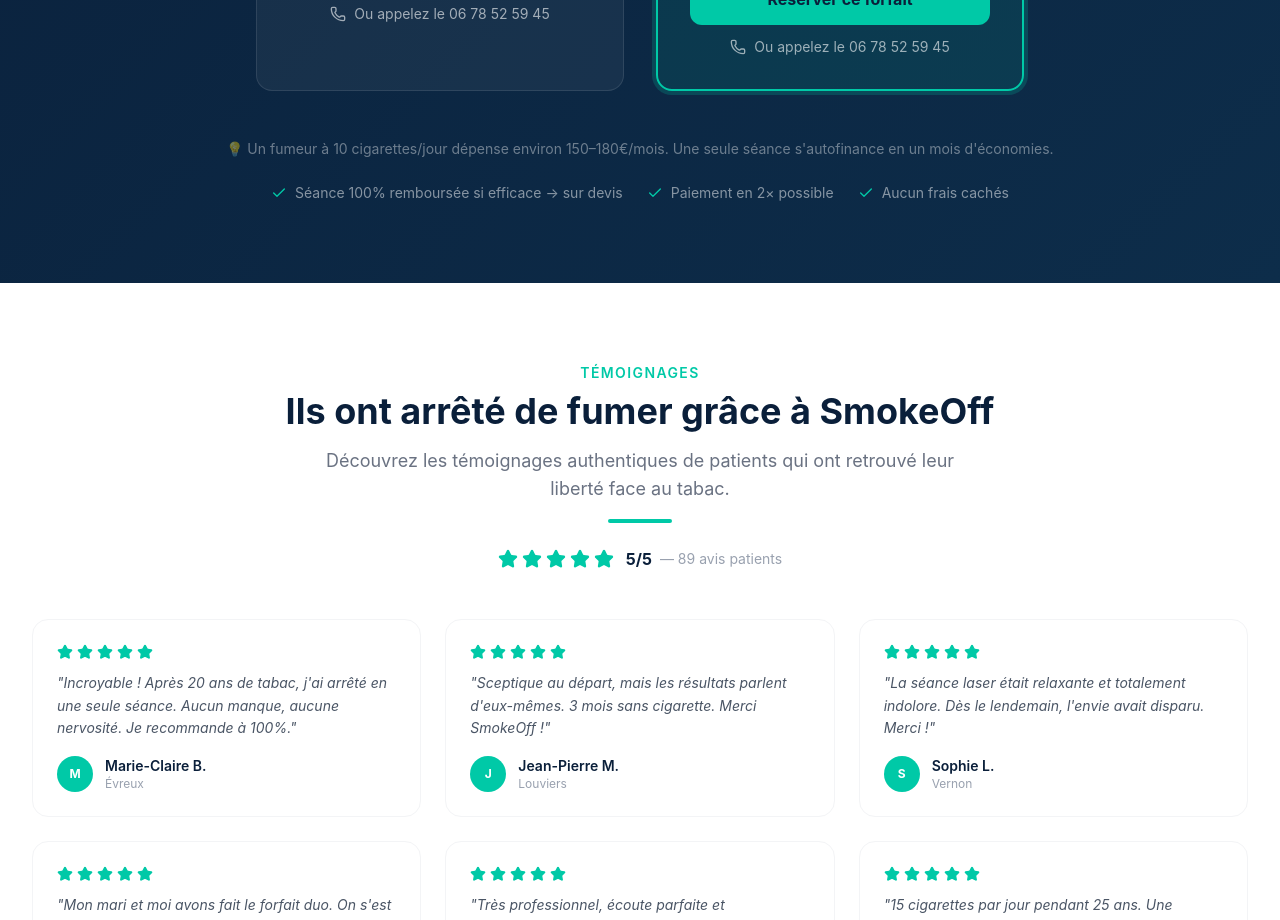
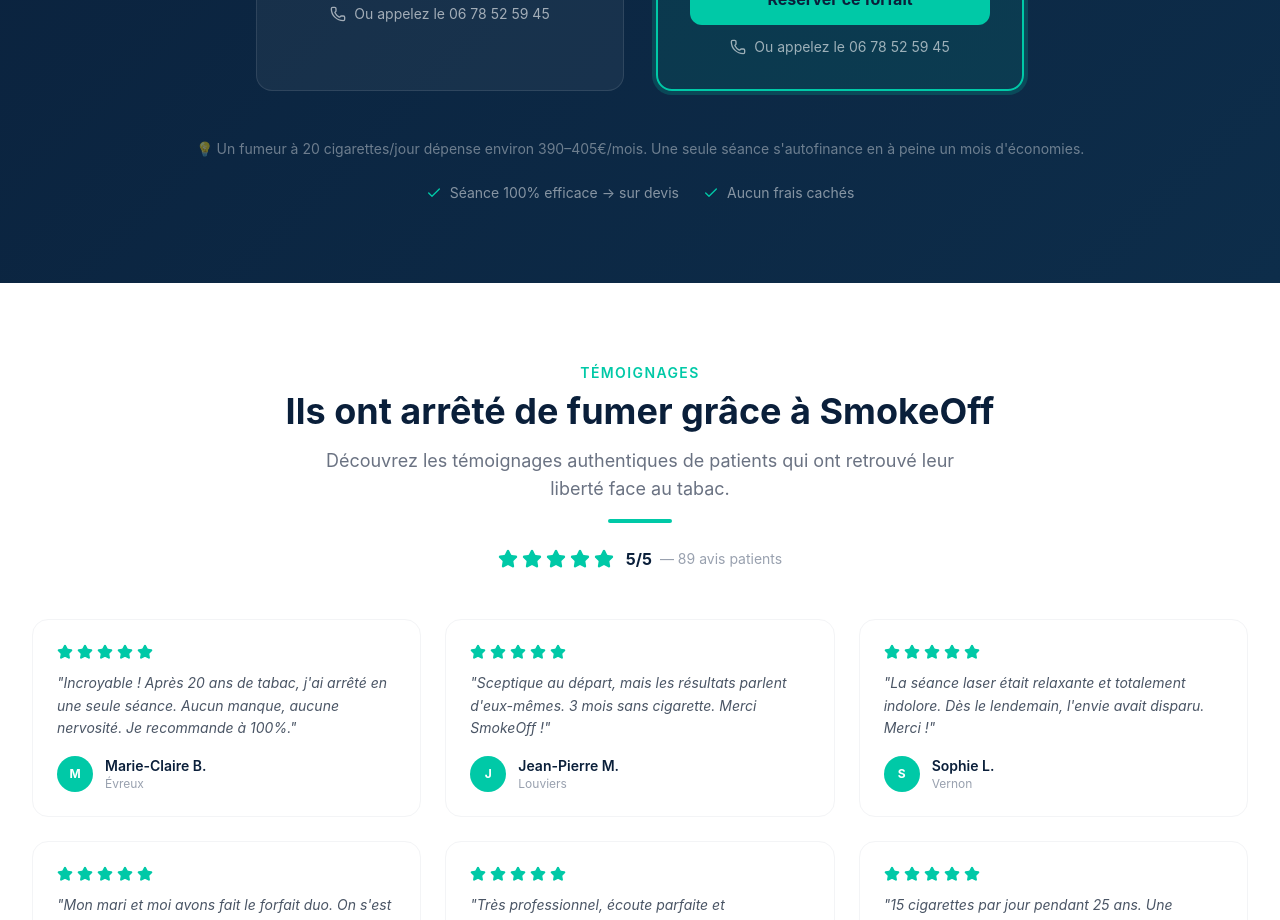
Before and after one commit to carluks78/SmokeOff, a React (Vite) app: page / in a window 1280 px wide. Shown: the part 5440-6360 px from the top of the page. Built offline with nearby package versions, Linux system fonts and the light colour scheme.

Commit message:
Update smoker cost information and reassurance text

```diff
--- a/src/app/components/FormulesSection.tsx
+++ b/src/app/components/FormulesSection.tsx
@@ -77,10 +77,10 @@
         {/* Reassurance */}
         <div className="mt-12 text-center">
           <p className="text-white/40 text-sm">
-            💡 Un fumeur à 10 cigarettes/jour dépense environ 150–180€/mois. Une seule séance s'autofinance en un mois d'économies.
+            💡 Un fumeur à 20 cigarettes/jour dépense environ 390–405€/mois. Une seule séance s'autofinance en à peine un mois d'économies.
           </p>
           <div className="flex flex-wrap justify-center gap-6 mt-6">
-            {["Séance 100% remboursée si efficace → sur devis", "Paiement en 2× possible", "Aucun frais cachés"].map((txt) => (
+            {["Séance 100% efficace → sur devis", "Aucun frais cachés"].map((txt) => (
               <div key={txt} className="flex items-center gap-2 text-white/50 text-sm">
                 <Check className="w-4 h-4" style={{ color: "#00C9A7" }} /> {txt}
               </div>
```
